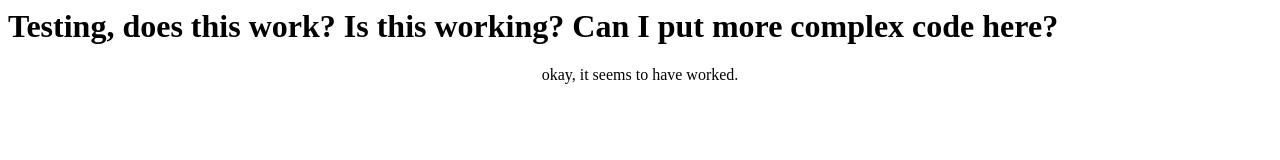
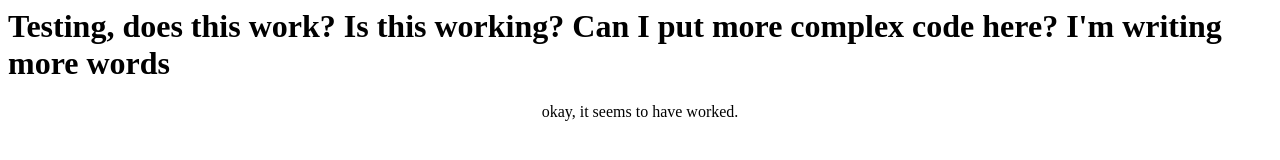
Before and after one commit to wrongbadgoback/wrongbadgoback.github.io, a plain HTML site: page index.html in a window 1280 px wide. Drawn offline with Linux system fonts and the light colour scheme.

Commit message:
Update index.html

```diff
--- a/index.html
+++ b/index.html
@@ -1,3 +1,3 @@
-<h1>Testing, does this work? Is this working? Can I put more complex code here?</h1>
+<h1>Testing, does this work? Is this working? Can I put more complex code here? I'm writing more words</h1>
 
 <center><p>okay, it seems to have worked.</p></center>
```
